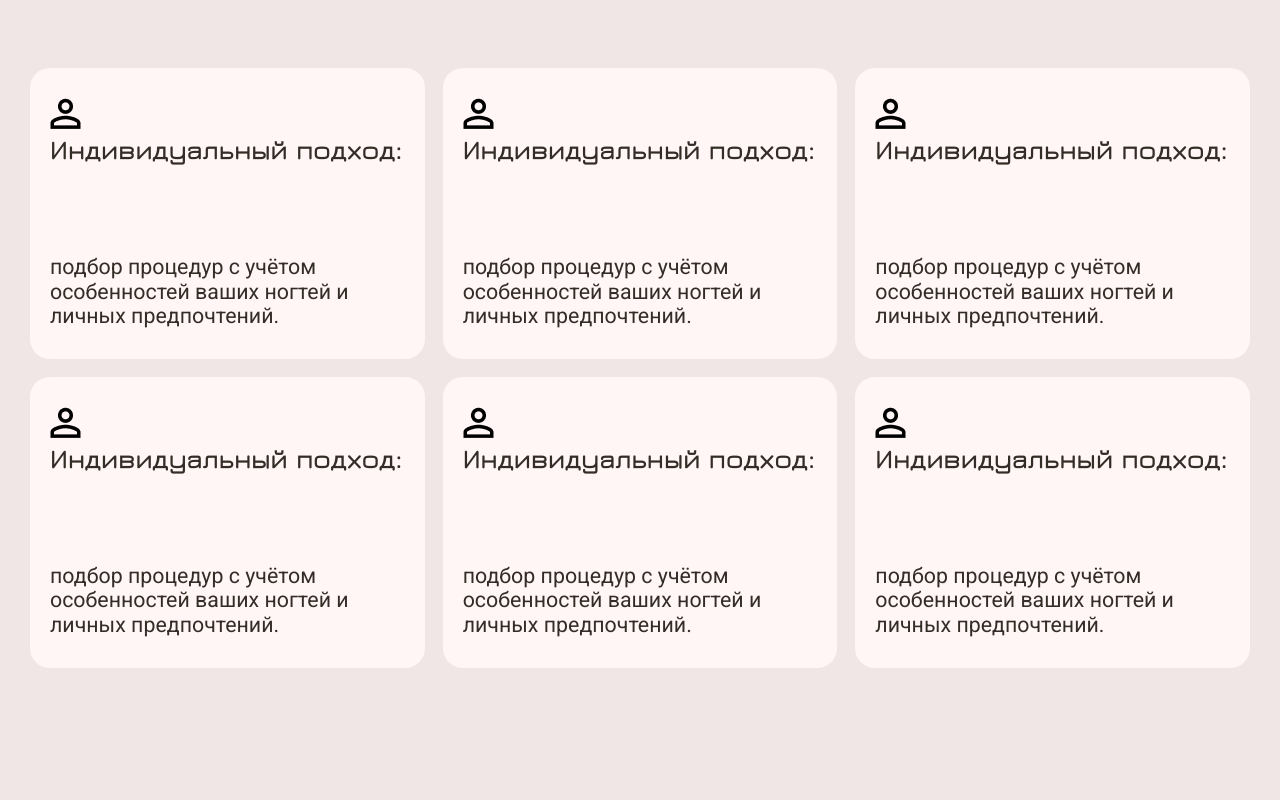
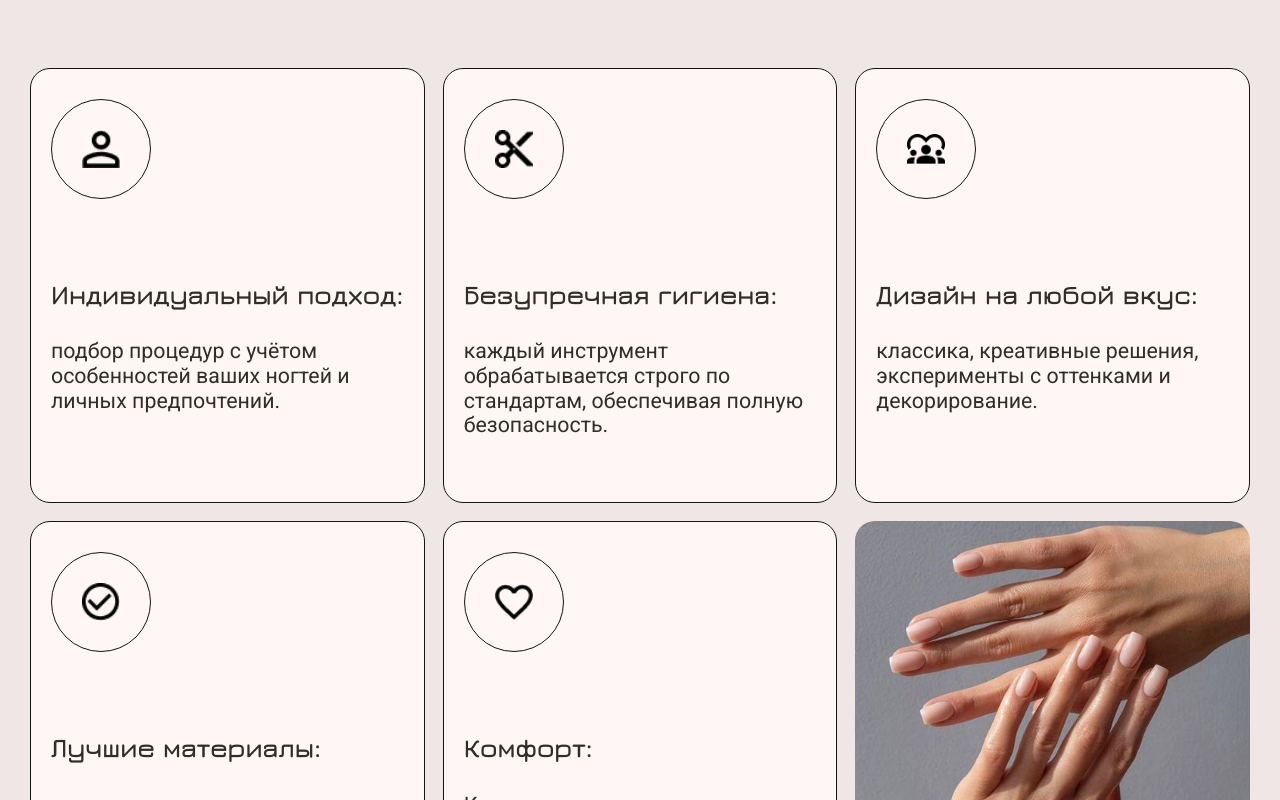
Before and after one commit to darina1970/Natali_Nails, a React (Vite) app: page / in a window 1280 px wide. Shown: the part 900-1700 px from the top of the page. Before the commit the page ends 1568 px from the top, so only its background shows below. Built offline with nearby package versions, Linux system fonts and the light colour scheme.

Commit message:
add styles and adaptive

```diff
--- a/src/components/WhyChoose/WhyChoose.jsx
+++ b/src/components/WhyChoose/WhyChoose.jsx
@@ -1,6 +1,11 @@
 import React from "react";
 import styles from "./WhyChoose.module.css";
 import logo1 from "../../assets/icons/whychoose-icons/whychooseme-icon1.png";
+import logo2 from "../../assets/icons/whychoose-icons/whychooseme-icon2.png";
+import logo3 from "../../assets/icons/whychoose-icons/whychooseme-icon3.png";
+import logo4 from "../../assets/icons/whychoose-icons/whychooseme-icon4.png";
+import logo5 from "../../assets/icons/whychoose-icons/whychooseme-icon5.png";
+import whyChooseImg from '../../assets/images/whyChooseMe-img.webp';
 
 
 export const WhyChoose = () => {
@@ -10,34 +15,52 @@ export const WhyChoose = () => {
                 <h2>Почему выбирают меня?</h2>
                     <div className={styles.cardsWrapper}>
                         <div className={styles.card}>
-                            <img src={logo1} alt="Логотип индивидуальный подход" />
-                            <h3 className={styles.whyChooseTitle}>Индивидуальный подход:</h3>
-                            <p>подбор процедур с учётом особенностей ваших ногтей и личных предпочтений.</p>
+                            <div className={styles.logoWrapper}>
+                                <img src={logo1} className={styles.logo} alt="Логотип индивидуальный подход" />
+                            </div>
+                            <div className={styles.cardText}>
+                                <h3 className={styles.whyChooseTitle}>Индивидуальный подход:</h3>
+                                <p>подбор процедур с учётом особенностей ваших ногтей и личных предпочтений.</p>
+                            </div>
                         </div>
                         <div className={styles.card}>
-                            <img src={logo1} alt="Логотип индивидуальный подход" />
-                            <h3 className={styles.whyChooseTitle}>Индивидуальный подход:</h3>
-                            <p>подбор процедур с учётом особенностей ваших ногтей и личных предпочтений.</p>
+                            <div className={styles.logoWrapper}>
+                                <img src={logo2} className={styles.logo} alt="Логотип Безупречная гигиена" />
+                            </div>
+                            <div className={styles.cardText}>
+                                <h3 className={styles.whyChooseTitle}>Безупречная гигиена:</h3>
+                                <p>каждый инструмент обрабатывается строго по стандартам, обеспечивая полную безопасность.</p>
+                            </div>
                         </div>
                         <div className={styles.card}>
-                            <img src={logo1} alt="Логотип индивидуальный подход" />
-                            <h3 className={styles.whyChooseTitle}>Индивидуальный подход:</h3>
-                            <p>подбор процедур с учётом особенностей ваших ногтей и личных предпочтений.</p>
+                            <div className={styles.logoWrapper}>
+                                <img src={logo3} className={styles.logo} alt="Логотип Дизайн на любой вкус" />
+                            </div>
+                            <div className={styles.cardText}>
+                                <h3 className={styles.whyChooseTitle}>Дизайн на любой вкус:</h3>
+                                <p>классика, креативные решения, эксперименты с оттенками и декорирование.</p>
+                            </div>
                         </div>
                         <div className={styles.card}>
-                            <img src={logo1} alt="Логотип индивидуальный подход" />
-                            <h3 className={styles.whyChooseTitle}>Индивидуальный подход:</h3>
-                            <p>подбор процедур с учётом особенностей ваших ногтей и личных предпочтений.</p>
+                            <div className={styles.logoWrapper}>
+                                <img src={logo4} className={styles.logo} alt="Логотип Лучшие материалы" />
+                            </div>
+                            <div className={styles.cardText}>
+                                <h3 className={styles.whyChooseTitle}>Лучшие материалы:</h3>
+                                <p>использую продукцию известных брендов, прошедшую сертификацию и проверку качества.</p>
+                            </div>
                         </div>
                         <div className={styles.card}>
-                            <img src={logo1} alt="Логотип индивидуальный подход" />
-                            <h3 className={styles.whyChooseTitle}>Индивидуальный подход:</h3>
-                            <p>подбор процедур с учётом особенностей ваших ногтей и личных предпочтений.</p>
+                            <div className={styles.logoWrapper}>
+                                <img src={logo5} className={styles.logo} alt="Логотип Комфорт" />
+                            </div>
+                            <div className={styles.cardText}>
+                                <h3 className={styles.whyChooseTitle}>Комфорт:</h3>
+                                <p>Каждое посещение приносит удовольствие, уверенность в себе и ухоженный вид ногтей, привлекающий внимание окружающих.</p>
+                            </div>
                         </div>
-                        <div className={styles.card}>
-                            <img src={logo1} alt="Логотип индивидуальный подход" />
-                            <h3 className={styles.whyChooseTitle}>Индивидуальный подход:</h3>
-                            <p>подбор процедур с учётом особенностей ваших ногтей и личных предпочтений.</p>
+                        <div className={styles.imageCard}>
+                            <img src={whyChooseImg} className={styles.whyChooseImg} alt="Фото маникюра" />
                         </div>
                     </div>
             </div>
--- a/src/components/WhyChoose/WhyChoose.module.css
+++ b/src/components/WhyChoose/WhyChoose.module.css
@@ -1,6 +1,7 @@
 .cardsWrapper {
     display: grid;
     grid-template-columns: repeat(3, 1fr);
+    grid-template-rows: repeat(2, 1fr);
     gap: 18px;
     width: 100%;
 }
@@ -8,9 +9,71 @@
 .card {
     background-color: var(--color-additional-bg);
     border-radius: 20px;
+    border: 1px solid var(--color-black);
     padding: 30px 20px;
+}
+
+.cardText {
+    display: flex;
+    flex-direction: column;
+    gap: 15px;
 }
 
 .whyChooseTitle {
     font-size: clamp(24px,2.08vw, 40px);
+    margin-bottom: 15px;
 }
+
+
+.whyChooseImg {
+    width: 100%;
+    height: 100%;
+    border-radius: 20px;
+    object-fit: cover;
+}
+
+.logoWrapper {
+    width: 100px;
+    height: 100px;
+    padding: 30px;
+    border: 1px solid var(--color-black);
+    border-radius: 50%;
+    display: flex;
+    align-items: center;
+    justify-content: center;
+    box-sizing: border-box;
+    margin-bottom: 80px;
+}
+
+.logo {
+    width: 100%;
+    height: auto;
+    object-fit: contain;
+}
+
+@media (max-width: 1024px) {
+    .cardsWrapper {
+        grid-template-columns: repeat(2, 1fr);
+        grid-template-rows: repeat(3, 1fr);
+    }
+    .card,
+    .imageCard {
+        max-height: 350px;
+    }
+    .whyChooseImg {
+        object-position: top;
+    }
+    .logoWrapper {
+        width: 70px;
+        height: 70px;
+        padding: 15px;
+        margin-bottom: 60px;
+    }
+}
+
+@media(max-width: 767px) {
+    .cardsWrapper {
+        display: flex;
+        flex-direction: column;
+    }
+}
```
